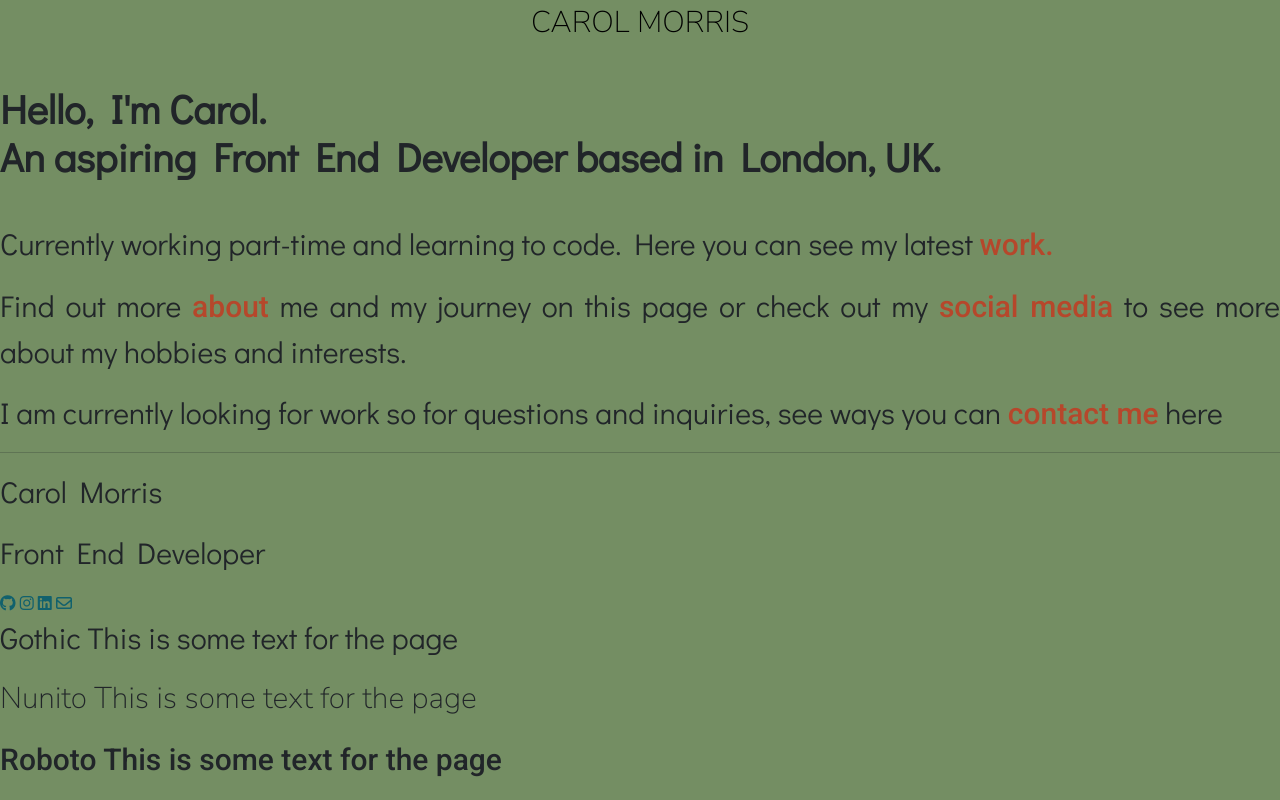
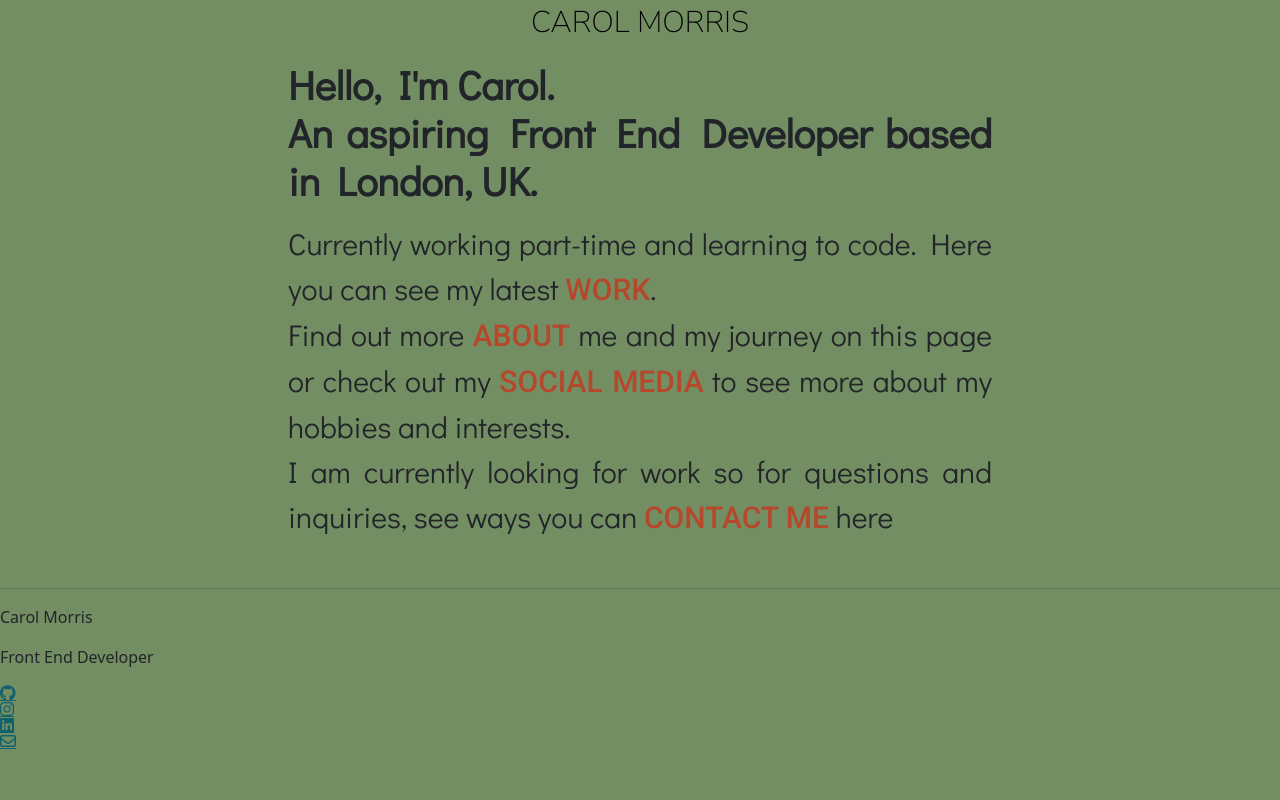
Before and after one commit to cardycode/portfolio-v1, a plain HTML site: page index.html in a window 1280 px wide. Drawn offline with nearby package versions, Linux system fonts and the light colour scheme.

Commit message:
updated css variables

```diff
--- a/css/style.css
+++ b/css/style.css
@@ -4,15 +4,23 @@
 e9ac7f
 b6472b
 11616d  */
+:root {
+  --primary-color: #748e63;
+  --secondary-color: #b6472b;
+  --tertiary-color: #11616d;
+  --default-font-family: "Didact Gothic", sans-serif;
+  --link-text-font-family: "Roboto", sans-serif;
+  --header-footer-font: "Nunito Sans", sans-serif;
+}
 
 body {
-  background: #748e63;
+  background: var(--primary-color);
 }
 
 header {
   text-align: center;
   font-size: 30px;
-  font-family: "Nunito Sans", sans-serif;
+  font-family: var(--header-footer-font);
   font-weight: 500;
 }
 
@@ -23,25 +31,30 @@ header a {
 
 h1 {
   text-align: justify;
-  font-family: "Didact Gothic", sans-serif;
+  max-width: 55%;
+  font-family: var(--default-font-family);
   font-weight: 800;
-  margin: 40px auto;
+  margin: 0 auto;
 }
-p {
-  font-family: "Didact Gothic", sans-serif;
+.main-page p {
+  font-family: var(--default-font-family);
   font-size: 30px;
   font-weight: 400;
   text-align: justify;
+  max-width: 55%;
+  margin: 0 auto;
 }
 
 .intro-link {
   font-weight: 500;
-  font-family: "Roboto", sans-serif;
-  color: #b6472b;
+  font-family: var(--link-text-font-family);
+  color: var(--secondary-color);
+  text-transform: uppercase;
 }
 
 footer a {
-  color: #11616d;
+  color: var(--tertiary-color);
+  font-family: var(--header-footer-font);
 }
 
 .exampleA {
--- a/index.html
+++ b/index.html
@@ -45,9 +45,10 @@
     <title>Carol Morris Front End Developer</title>
   </head>
   <body>
+    <div class="main-page">
       <header><a href="#">CAROL MORRIS</a></header>
 
-    <h1>
+      <h1 class="mt-3 mb-3">
         Hello, I'm Carol.
         <br />
         An aspiring Front End Developer based in London, UK.
@@ -56,32 +57,45 @@
       <p>
         Currently working part-time and learning to code. Here you can see my
         latest
-      <span class="intro-link">work.</span>
+        <span class="intro-link">work</span>.
       </p>
 
       <p>
         Find out more <span class="intro-link">about</span> me and my journey on
-      this page or check out my <span class="intro-link">social media</span> to
-      see more about my hobbies and interests.
+        this page or check out my
+        <span class="intro-link">social media</span> to see more about my
+        hobbies and interests.
       </p>
 
-    <p>
+      <p class="mb-5">
         I am currently looking for work so for questions and inquiries, see ways
         you can <span class="intro-link">contact me</span> here
       </p>
-
+    </div>
     <footer>
       <hr />
-      <p>Carol Morris</p>
-      <p>Front End Developer</p>
-      <a href=""><i class="fa-brands fa-github"></i></a>
-      <a href=""><i class="fa-brands fa-instagram"></i></a>
-      <a href=""><i class="fa-brands fa-linkedin"></i></a>
-      <a href=""><i class="fa-regular fa-envelope"></i></a>
+      <p class="d-flex">Carol Morris</p>
+      <p class="d-flex">Front End Developer</p>
+      <a
+        href=""
+        class="d-flex"
+        ><i class="fa-brands fa-github"></i
+      ></a>
+      <a
+        href=""
+        class="d-flex"
+        ><i class="fa-brands fa-instagram"></i
+      ></a>
+      <a
+        href=""
+        class="d-flex"
+        ><i class="fa-brands fa-linkedin"></i
+      ></a>
+      <a
+        href=""
+        class="d-flex"
+        ><i class="fa-regular fa-envelope"></i
+      ></a>
     </footer>
-
-    <p class="exampleA">Gothic This is some text for the page</p>
-    <p class="exampleB">Nunito This is some text for the page</p>
-    <p class="exampleC">Roboto This is some text for the page</p>
   </body>
 </html>
```
Lines whose indentation alone changed are shown as unchanged.
